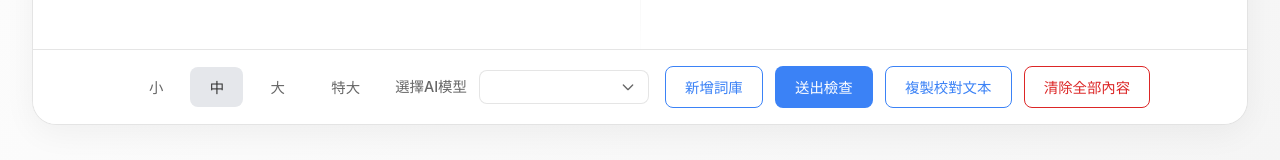
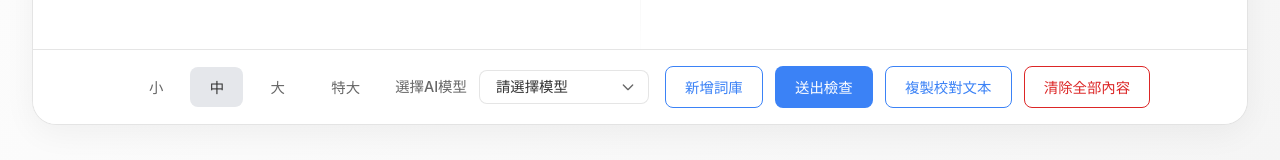
Before and after one commit to hauchenglee/xiaobaobei-checker-vue, a Vue app: page / in a window 1280 px wide. Shown: the part 635-795 px from the top of the page. Built offline with nearby package versions, Linux system fonts and the light colour scheme.

Commit message:
feat(check): add dropdown list placeholder

```diff
--- a/src/views/Checker.vue
+++ b/src/views/Checker.vue
@@ -85,6 +85,7 @@
                         v-model="aiModel"
                         class="select-input"
                     >
+                        <option value="" disabled selected>請選擇模型</option>
                         <option value="Claude3.5-Sonnet">Claude 3.5 Sonnet</option>
                         <option value="Poe-DeepSeek-R1">DeepSeek R1</option>
                         <option value="kenLM">KenLM</option>
@@ -116,7 +117,7 @@ import {checkText} from '../services/api'
 const corrections = ref([])
 const originalText = ref('')
 const correctedText = ref('')
-const aiModel = ref('api-Claude3.5-Sonnet')
+const aiModel = ref('')
 
 const isLoading = ref(false)
 const showToast = ref(false)
@@ -248,6 +249,11 @@ window.toggleWord = (element) => {
 const handleCheck = async () => {
     if (!originalText.value.trim()) {
         showToastMessage('請輸入要校對的文本')
+        return
+    }
+
+    if (!aiModel.value) {
+        showToastMessage('請選擇AI模型')
         return
     }
 
```
